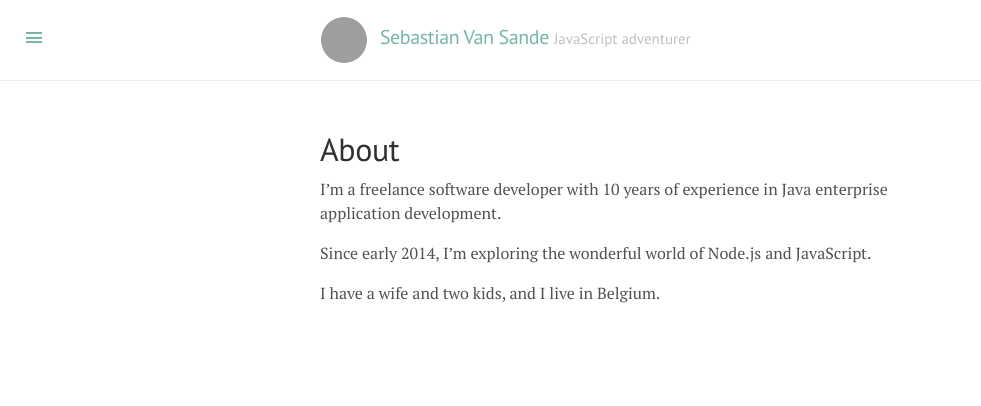
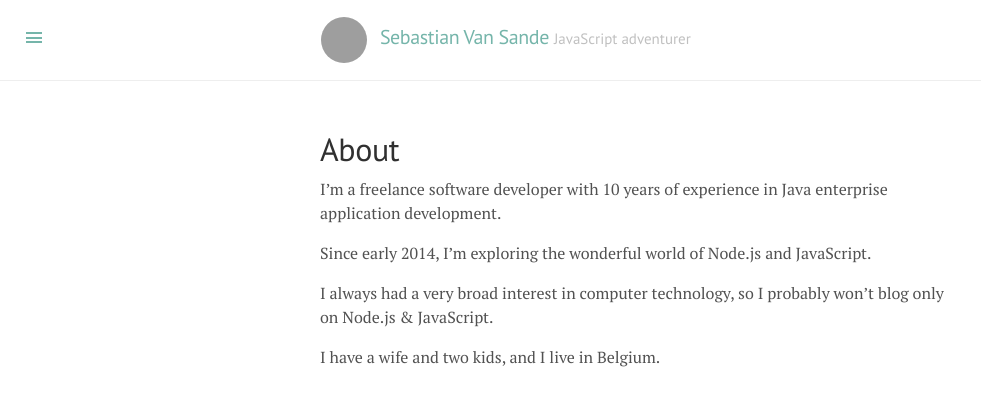
Before and after one commit to seppevs/seppevs.github.io, a Jekyll site: the page built from about.md, in a window 1280 px wide. Shown: the top 406 px of the page, without its empty margins (0-981 px from the left). Built offline with Jekyll 4.4.1, drawn with Linux system fonts in a browser that asks for light colours; Markdown is read by kramdown in place of the engine named in the settings; grey boxes are pictures that could not be loaded.

Commit message:
more about me

```diff
--- a/about.md
+++ b/about.md
@@ -7,4 +7,6 @@ I'm a freelance software developer with 10 years of experience in Java enterpris
 
 Since early 2014, I'm exploring the wonderful world of Node.js and JavaScript.
 
+I always had a very broad interest in computer technology, so I probably won't blog only on Node.js & JavaScript.
+
 I have a wife and two kids, and I live in Belgium.
```
